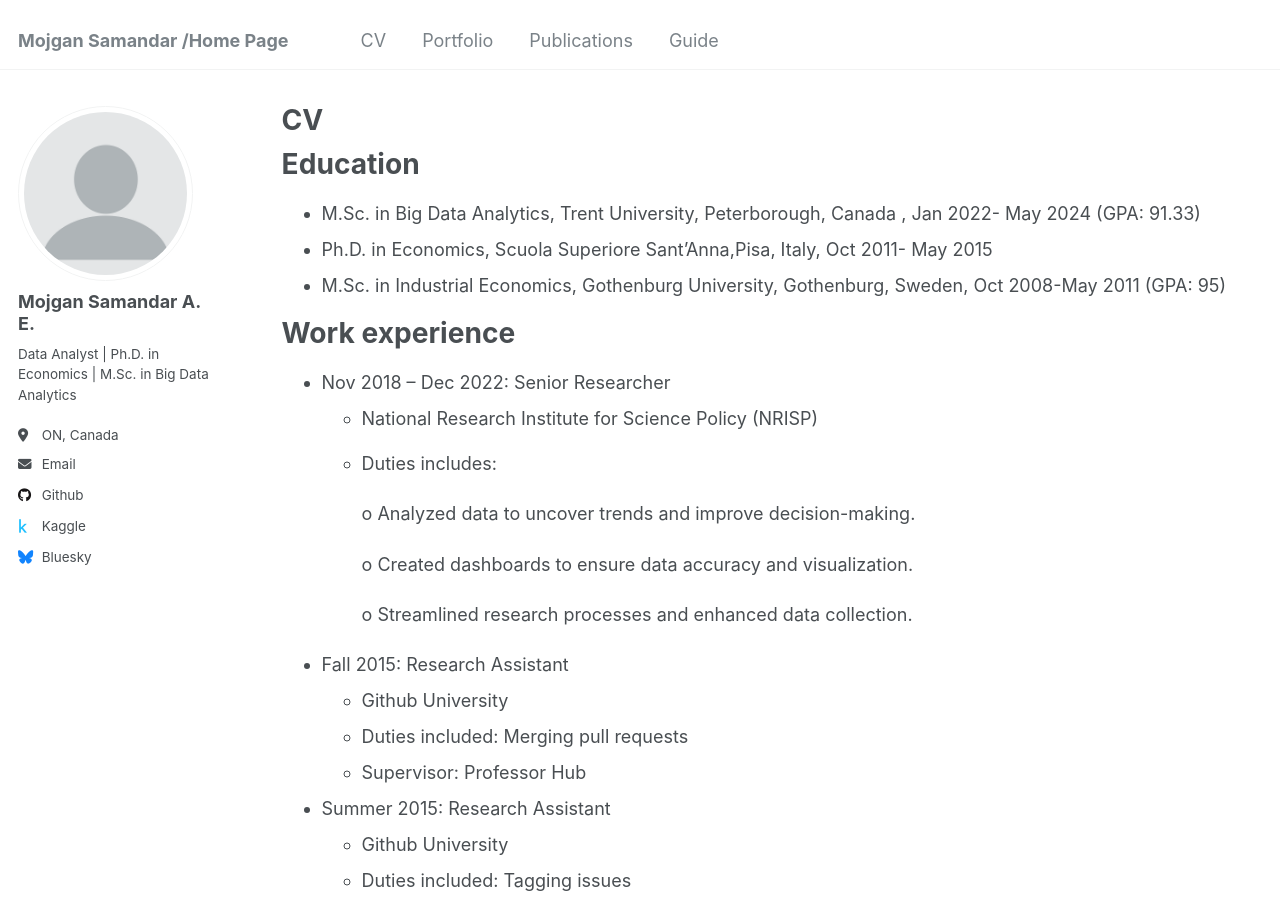
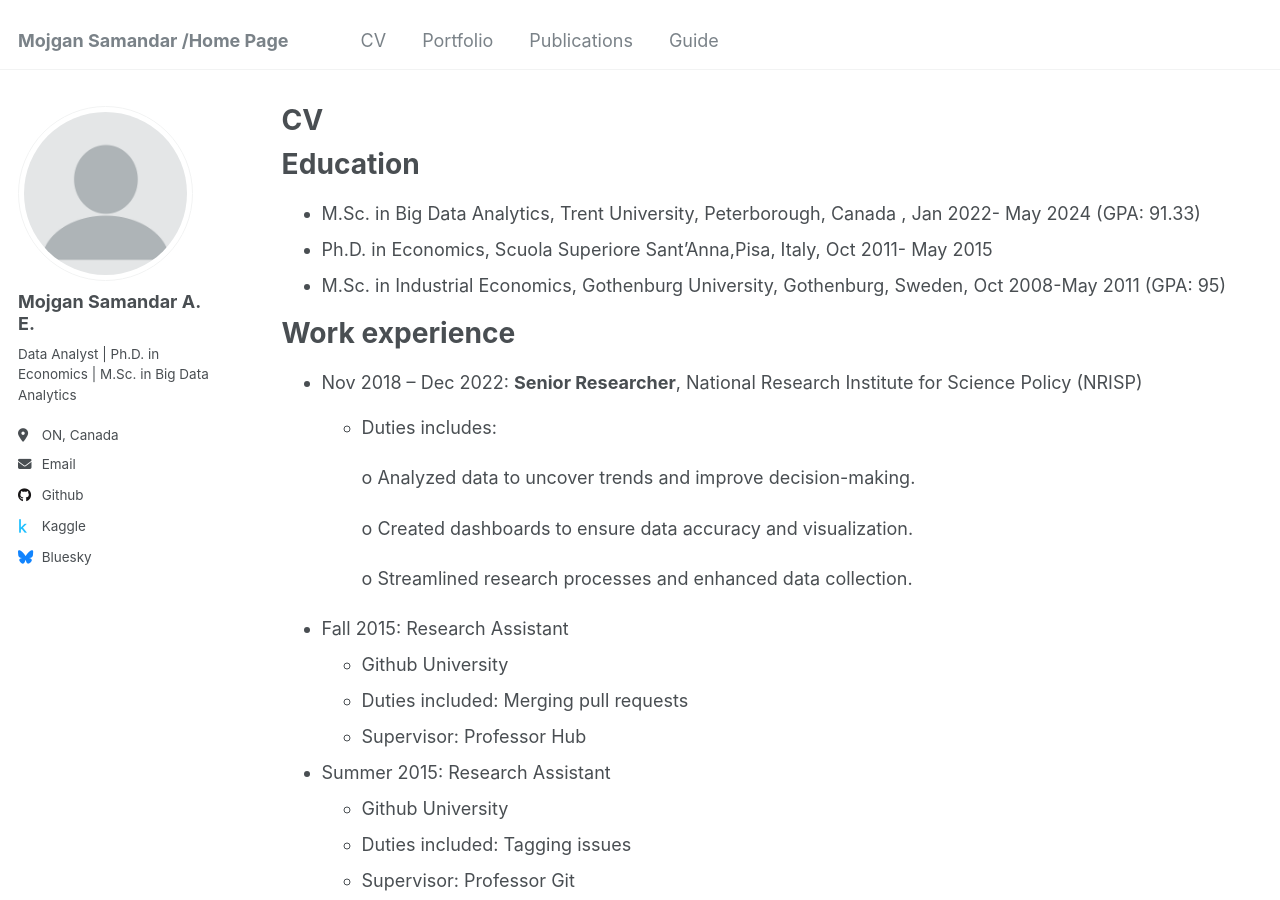
Before and after one commit to MojganSamandarali/MojganSamandarali.github.io, a Jekyll site: the page built from _pages/cv.md, in a window 1280 px wide and 900 px high. Built offline with Jekyll 4.4.1, drawn with Linux system fonts in a browser that asks for light colours.

Commit message:
Update cv.md

```diff
--- a/_pages/cv.md
+++ b/_pages/cv.md
@@ -18,8 +18,7 @@ Education
 
 Work experience
 ======
-* Nov 2018 – Dec 2022: Senior Researcher
-  * National Research Institute for Science Policy (NRISP)
+* Nov 2018 – Dec 2022: **Senior Researcher**,  National Research Institute for Science Policy (NRISP)
   * Duties includes:
 
     o Analyzed data to uncover trends and improve decision-making.
```
